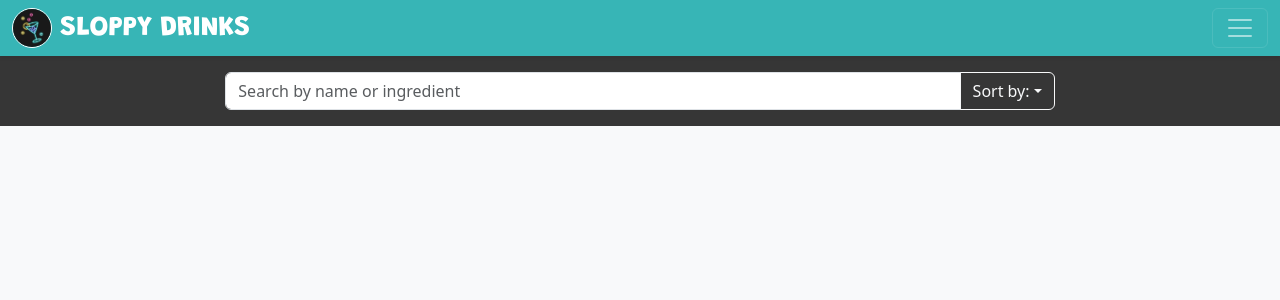
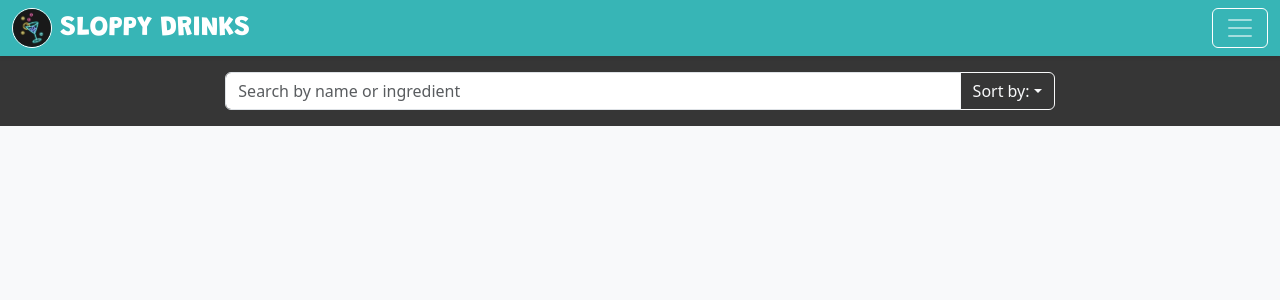
Before and after one commit to eprogers15/sloppy-drinks, a Django app: page / in a window 1280 px wide. Shown: the top 300 px of the page. Run offline with Django 4.2, Linux system fonts and the light colour scheme; data that the repository does not hold is empty; some libraries are stand-ins or nearby versions.

Commit message:
Change border color of navbar toggler

```diff
--- a/sloppy_drinks/drinks/static/drinks/css/styles.css
+++ b/sloppy_drinks/drinks/static/drinks/css/styles.css
@@ -19,6 +19,10 @@ nav {
     font-optical-sizing: auto;
     font-weight: 800;
     font-style: normal;
+}
+
+.navbar-toggler {
+    border-color: #ffffff;
 }
 
 nav .collapse {
```
